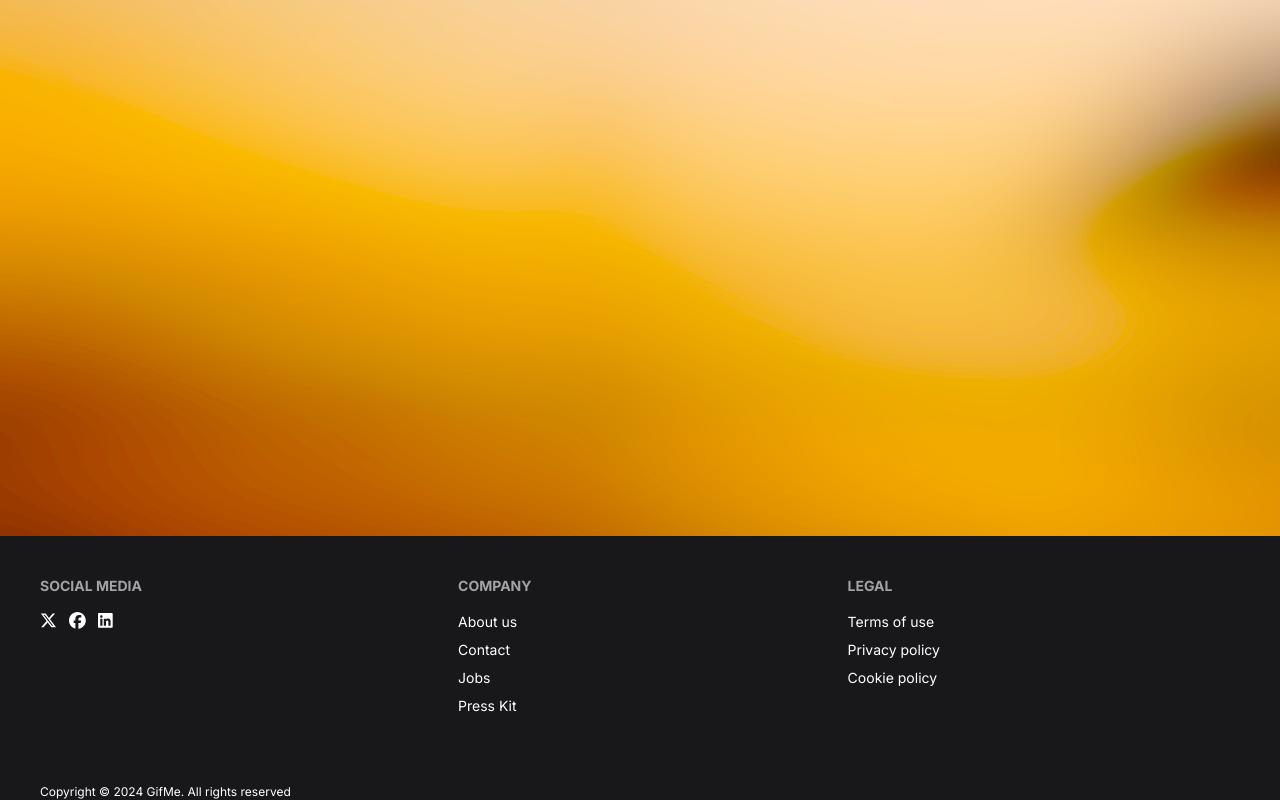
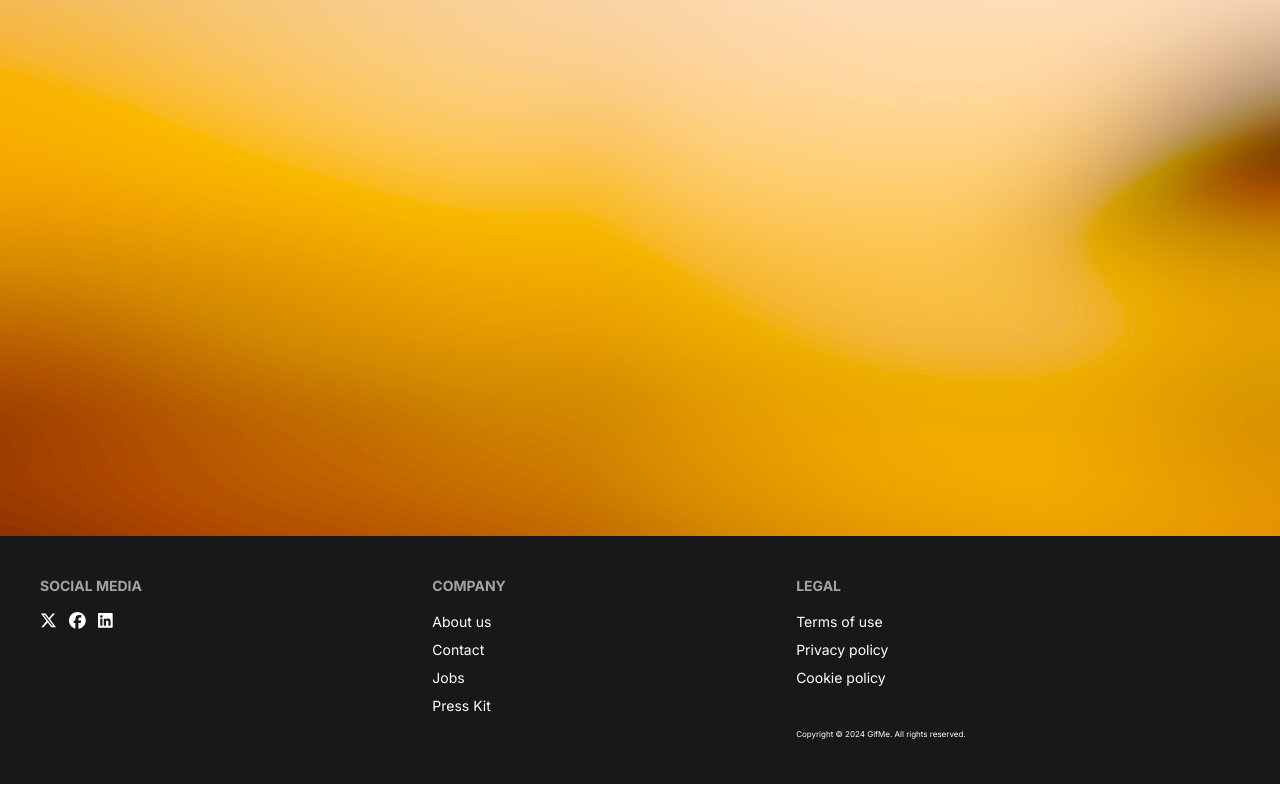
Before and after one commit to NVR-2023/30-GiftMe-wishlist-app, a Next.js app: page / in a window 1280 px wide. Shown: the part 264-1064 px from the top of the page. Built offline with nearby package versions, Linux system fonts and the light colour scheme.

Commit message:
chore: improve homepage

```diff
--- a/src/sections/footer-section/footer-section.tsx
+++ b/src/sections/footer-section/footer-section.tsx
@@ -4,11 +4,10 @@ import SocialMediaComponent from "@/components/ui/socail-media-component.tsx/soc
 
 const FooterSection: FC = () => {
   return (
-    <div className="bg-zinc-900 text-white text-sm">
-      <footer className="footer p-10 ">
+    <footer className="footer p-10 bg-zinc-900 text-white text-sm">
       <nav className="">
         <h3 className="footer-title">Social Media</h3>
-          <SocialMediaComponent/>
+        <SocialMediaComponent />
       </nav>
       <nav>
         <h3 className="footer-title">Company</h3>
@@ -28,7 +27,7 @@ const FooterSection: FC = () => {
       <nav>
         <h3 className="footer-title">Legal</h3>
         <Link href="/termsofuse" className="link link-hover">
-            Terms of use{" "}
+          Terms of use
         </Link>
         <Link href="/privacypolicy" className="link link-hover">
           Privacy policy
@@ -36,10 +35,10 @@ const FooterSection: FC = () => {
         <Link href="/cookiepolicy" className="link link-hover">
           Cookie policy
         </Link>
+        <br></br>
+        <p className="text-[.5rem]">Copyright © 2024 GifMe. All rights reserved.</p>
       </nav>
     </footer>
-      <div className="text-xs pt-7 ps-10">Copyright © 2024 GifMe. All rights reserved</div>
-    </div>
   );
 };
 
```
Lines whose indentation alone changed are shown as unchanged.
